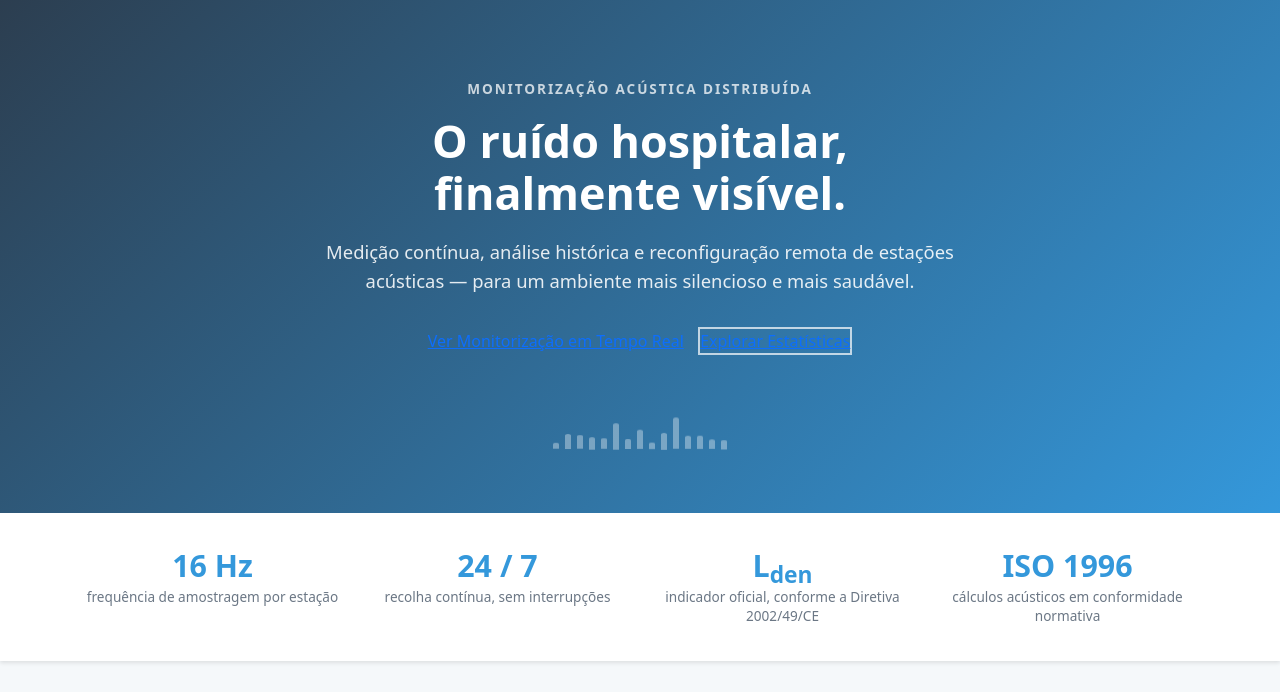
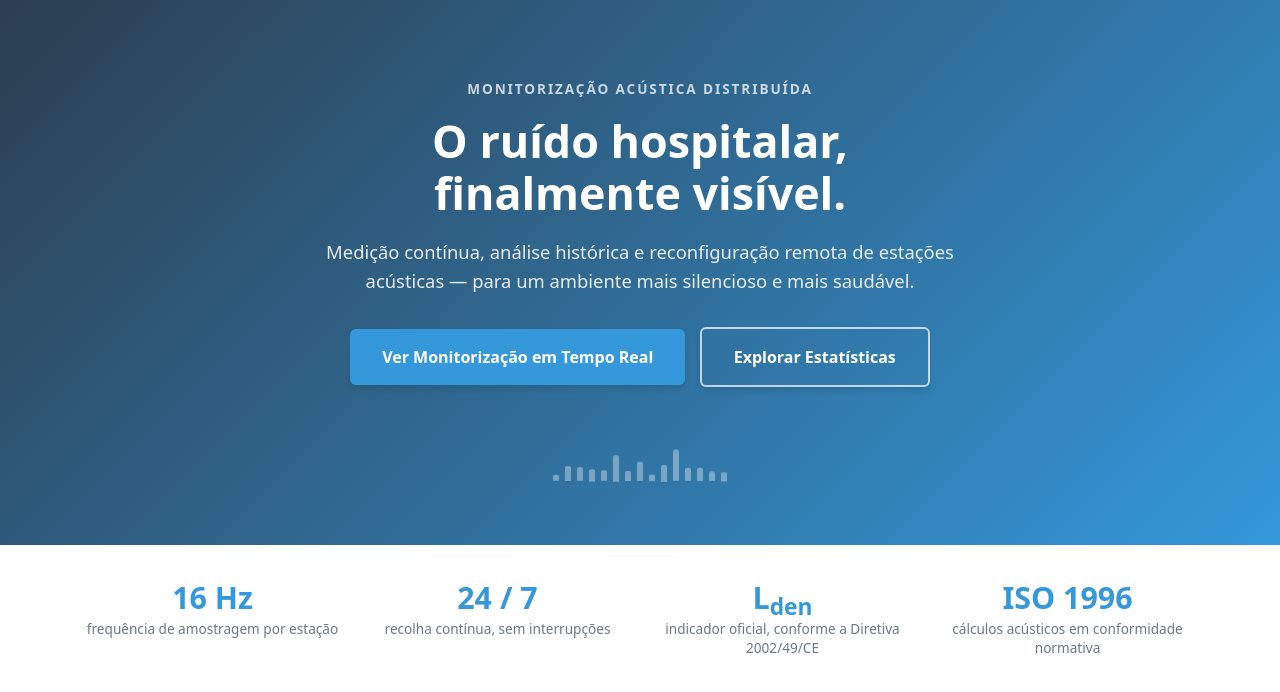
Before and after one commit to lapao9/SoundDash, a Flask app: page / in a window 1280 px wide. Shown: the part 210-902 px from the top of the page. Run offline with Flask 3, Linux system fonts and the light colour scheme.

Commit message:
bug botao inicial corrigido

```diff
--- a/webApp/app/static/css/homepage.css
+++ b/webApp/app/static/css/homepage.css
@@ -1,4 +1,27 @@
-/* ===== CTA buttons (dark hero: secondary needs to be a ghost button) ===== */
+/* ===== CTA buttons ===== */
+.cta-button {
+  padding: 1rem 2rem;
+  background-color: var(--blue, #3498db);
+  color: white;
+  border-radius: 6px;
+  font-weight: 600;
+  box-shadow: 0 4px 6px rgba(0,0,0,0.1);
+  transition: all 0.3s ease;
+  text-decoration: none;
+  display: inline-block;
+}
+
+.cta-button.secondary {
+  background-color: var(--dark, #2c3e50);
+}
+
+.cta-button:hover {
+  transform: translateY(-3px);
+  box-shadow: 0 6px 8px rgba(0,0,0,0.15);
+  color: white;
+}
+
+/* dark hero: secondary needs to be a ghost button instead of dark-on-dark */
 .hp-hero .cta-button.secondary {
   background-color: transparent;
   border: 2px solid rgba(255,255,255,0.7);
```
